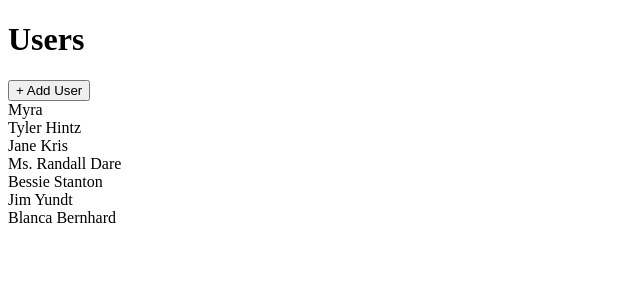
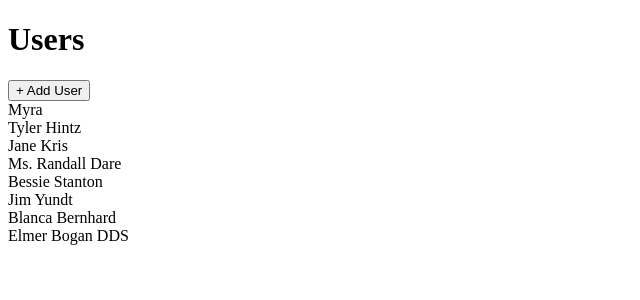
Before and after one commit to Noi-Git/app2023-media-gallery, a React (Create React App) app: page / in a window 1280 px wide. Shown: the top 300 px of the page, without its empty margins (0-640 px from the left). Built offline with nearby package versions, Linux system fonts and the light colour scheme; data requests are answered from the project's data file.

Commit message:
setup content to always show header when loading

```diff
--- a/db.json
+++ b/db.json
@@ -27,6 +27,10 @@
     {
       "name": "Blanca Bernhard",
       "id": 7
+    },
+    {
+      "name": "Elmer Bogan DDS",
+      "id": 8
     }
   ],
   "albums": [],
--- a/src/components/UsersList.js
+++ b/src/components/UsersList.js
@@ -17,15 +17,13 @@ const UsersList = () => {
     doFetchUsers()
   }, [doFetchUsers])
 
+  let content
   if (isLoadingUsers) {
-    return <Skeleton times={6} className='h-10 w-full' />
-  }
-
-  if (loadingUsersError) {
-    return <div>Error fetching data...</div>
-  }
-
-  const renderdUsers = data.map((user) => {
+    content = <Skeleton times={6} className='h-10 w-full' />
+  } else if (loadingUsersError) {
+    content = <div>Error fetching data...</div>
+  } else {
+    content = data.map((user) => {
       return (
         <div key={user.id} className='mb-2 border rounded'>
           <div className='flex p-2 justify-between items-center cursor-pointer'>
@@ -34,6 +32,7 @@ const UsersList = () => {
         </div>
       )
     })
+  }
 
   const handleUserAdd = () => {
     doCreateUser()
@@ -50,7 +49,7 @@ const UsersList = () => {
 
         {creatingUserError && 'Error creating user...'}
       </div>
-      <div>{renderdUsers}</div>
+      <div>{content}</div>
     </div>
   )
 }
```
Lines whose indentation alone changed are shown as unchanged.
